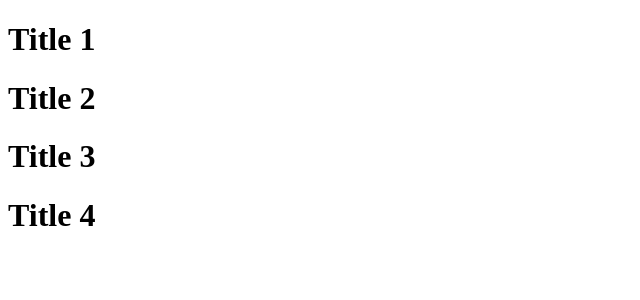
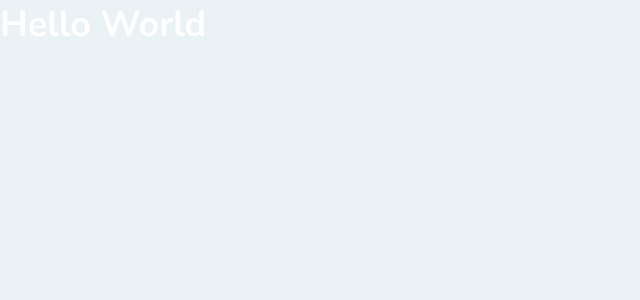
Before and after one commit to EliweltonMoreira/HappyNLW, a React (Create React App) app: page / in a window 1280 px wide. Shown: the top 300 px of the page, without its empty margins (0-640 px from the left). Built offline with nearby package versions, Linux system fonts and the light colour scheme.

Commit message:
Add first style and import into App.tsx

```diff
--- a/src/App.tsx
+++ b/src/App.tsx
@@ -1,20 +1,10 @@
 import React from "react";
-
-interface TitleProps {
-  text: string;
-}
-
-function Title(props: TitleProps) {
-  return <h1>{props.text}</h1>;
-}
+import "./styles/global.css";
 
 function App() {
   return (
     <div className="App">
-      <Title text="Title 1" />
-      <Title text="Title 2" />
-      <Title text="Title 3" />
-      <Title text="Title 4" />
+      <h1>Hello World</h1>
     </div>
   );
 }
--- /dev/null
+++ b/src/styles/global.css
@@ -0,0 +1,17 @@
+* {
+  margin: 0;
+  padding: 0;
+  box-sizing: border-box;
+}
+
+body {
+  color: #fff;
+  background: #ebf2f5;
+}
+
+body,
+input,
+button,
+textarea {
+  font: 600 18px Nunito, sans-serif;
+}
```
